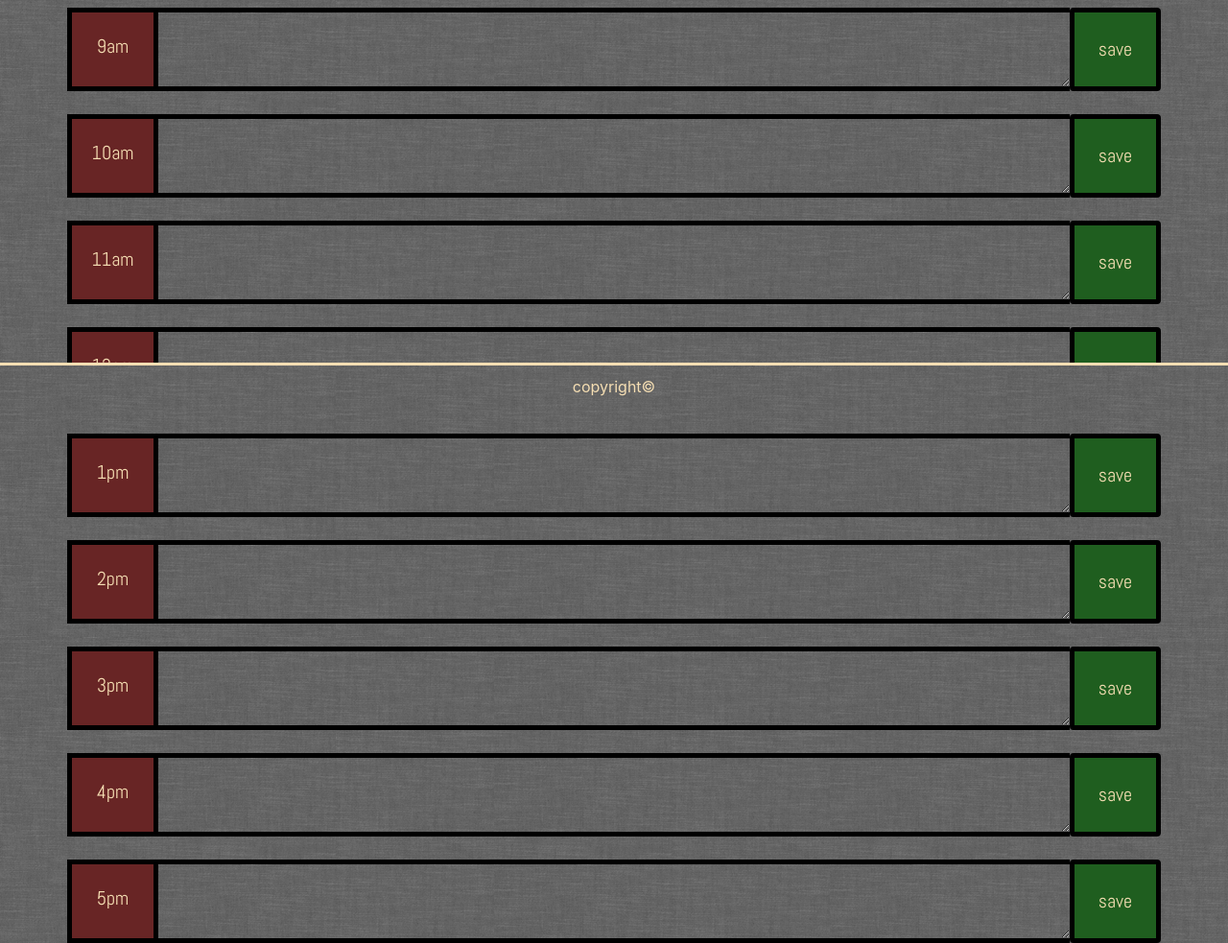
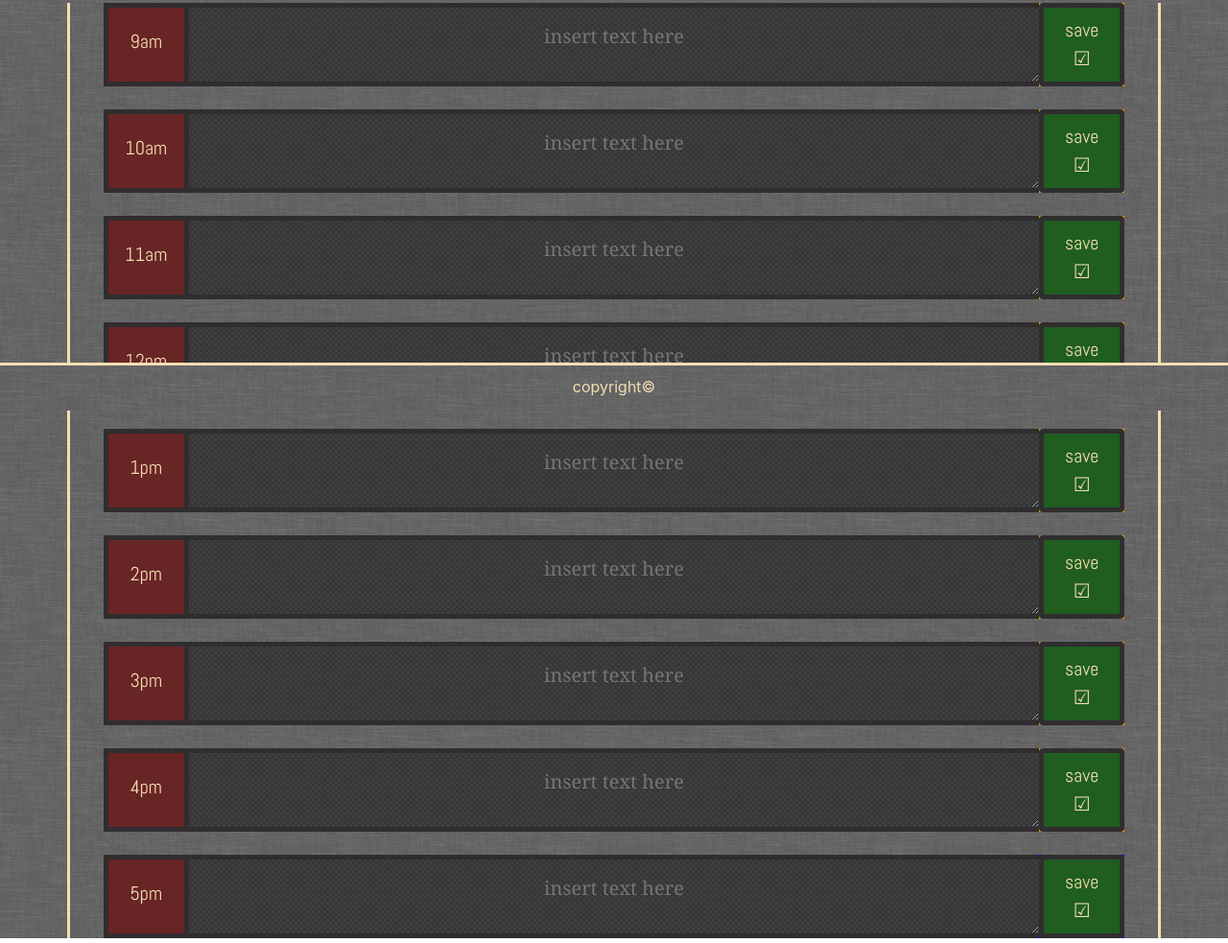
Before and after one commit to Jamesdavies1/Day-Planner, a website: page index.html in a window 1280 px wide. Shown: the part 372-1355 px from the top of the page at 96% size. Drawn offline with nearby package versions, Linux system fonts and the light colour scheme.

Commit message:
adderd more styling and pseudo code for what has left to be done in the js file

```diff
--- a/index.html
+++ b/index.html
@@ -19,7 +19,7 @@
 
   <div id="header">
     <h1 id="title"><strong>WORK DAY SCHEDULER</strong></h1>
-    <p id="description"><strong>A simple calendar app that allows you to plan your working day more efficiently</strong>
+    <p id="description"><strong>&#9759 A simple calendar app that allows you to plan your working day more efficiently &#9759</strong>
     </p>
     <p id="currentdate"></p>
   </div>
@@ -27,72 +27,72 @@
   <div class="container">
     <div id="9" class="row time-block">
       <div class="col-md-1 hour">9am</div>
-      <textarea class="col-md-10 description"></textarea>
-      <button class="btn saveBtn col-md-1">save</button>
+      <textarea placeholder="insert text here" class="col-md-10 description"></textarea>
+      <button class="btn saveBtn col-md-1">save &#9745</button>
     </div>
 
     <br>
 
     <div id="10" class="row time-block">
       <div class="col-md-1 hour">10am</div>
-      <textarea class="col-md-10 description"></textarea>
-      <button class="btn saveBtn col-md-1">save</button>
+      <textarea placeholder="insert text here" class="col-md-10 description"></textarea>
+      <button class="btn saveBtn col-md-1">save &#9745</button>
     </div>
 
     <br>
 
     <div id="11" class="row time-block">
       <div class="col-md-1 hour">11am</div>
-      <textarea class="col-md-10 description"></textarea>
-      <button class="btn saveBtn col-md-1">save</button>
+      <textarea placeholder="insert text here" class="col-md-10 description"></textarea>
+      <button class="btn saveBtn col-md-1">save &#9745</button>
     </div>
 
     <br>
 
     <div id="12" class="row time-block">
       <div class="col-md-1 hour">12pm</div>
-      <textarea class="col-md-10 description"></textarea>
-      <button class="btn saveBtn col-md-1">save</button>
+      <textarea placeholder="insert text here" class="col-md-10 description"></textarea>
+      <button class="btn saveBtn col-md-1">save &#9745</button>
     </div>
 
     <br>
 
     <div id="13" class="row time-block">
       <div class="col-md-1 hour">1pm</div>
-      <textarea class="col-md-10 description"></textarea>
-      <button class="btn saveBtn col-md-1">save</button>
+      <textarea placeholder="insert text here" class="col-md-10 description"></textarea>
+      <button class="btn saveBtn col-md-1">save &#9745</button>
     </div>
 
     <br>
 
     <div id="14" class="row time-block">
       <div class="col-md-1 hour">2pm</div>
-      <textarea class="col-md-10 description"></textarea>
-      <button class="btn saveBtn col-md-1">save</button>
+      <textarea placeholder="insert text here" class="col-md-10 description"></textarea>
+      <button class="btn saveBtn col-md-1">save &#9745</button>
     </div>
 
     <br>
 
     <div id="15" class="row time-block">
       <div class="col-md-1 hour">3pm</div>
-      <textarea class="col-md-10 description"></textarea>
-      <button class="btn saveBtn col-md-1">save</button>
+      <textarea placeholder="insert text here" class="col-md-10 description"></textarea>
+      <button class="btn saveBtn col-md-1">save &#9745</button>
     </div>
 
     <br>
 
     <div id="16" class="row time-block">
       <div class="col-md-1 hour">4pm</div>
-      <textarea class="col-md-10 description"></textarea>
-      <button class="btn saveBtn col-md-1">save</button>
+      <textarea placeholder="insert text here" class="col-md-10 description"></textarea>
+      <button class="btn saveBtn col-md-1">save &#9745</button>
     </div>
 
     <br>
 
     <div id="17" class="row time-block">
       <div class="col-md-1 hour">5pm</div>
-      <textarea class="col-md-10 description"></textarea>
-      <button class="btn saveBtn col-md-1">save</button>
+      <textarea placeholder="insert text here" class="col-md-10 description"></textarea>
+      <button class="btn saveBtn col-md-1">save &#9745</button>
     </div>
   </div>
 
--- a/style.css
+++ b/style.css
@@ -26,7 +26,7 @@ body{
     text-align: center;
     font-family: 'Courgette', cursive;
     padding-top: 20px;
-    font-size: 35px;
+    font-size: 32px;
 }
 
 #currentdate{
@@ -52,6 +52,12 @@ body{
 .container{
   margin-top: 50px;
   margin-bottom: 100px;
+  border-style: solid;
+  border-color: wheat;
+  border-top: 0;
+  border-bottom: 0;
+  padding-left: 50px;
+  padding-right: 50px;
 }
 
 .hour{
@@ -60,7 +66,7 @@ body{
   padding-top: 20px;
   font-size: 20px;
   border-style: solid;
-  border-color: black;
+  border-color: rgb(48, 45, 47);
   border-width: 5px;
   color: wheat;
   font-family: 'Abel', sans-serif;
@@ -72,19 +78,19 @@ body{
   padding-top: 5px;
   font-size: 20px;
   border-style: solid;
-  border-color: black;
+  border-color: rgb(48, 45, 47);
   border-width: 5px;
   color: wheat;
   font-family: 'Abel', sans-serif;
 }
 
 .description{
-  background-image: url("images/grey_wash_wall/grey_wash_wall.png");
+  background-image: url("images/crossed_stripes/crossed_stripes.png");
   text-align: center;
   padding-top: 15px;
   font-size: 20px;
   border-style: solid;
-  border-color: black;
+  border-color: rgb(48, 45, 47);
   border-width: 5px;
   border-left:0;
   border-right:0;
@@ -122,3 +128,15 @@ body{
   .push {
     height: 50px;
   }
+
+  .past{
+    background-color: orange;
+  }
+
+  .present{
+    background-color: blue;
+  }
+
+  .future{
+    background-color: khaki;
+  }
```
Also changed, not shown: script.js (+14 -1 lines), images/crossed_stripes/crossed_stripes.png (added), images/crossed_stripes/crossed_stripes_@2X.png (added), images/crossed_stripes/readme.txt (added), images/tiny-squares/readme.txt (added), images/tiny-squares/tiny-squares.png (added).
